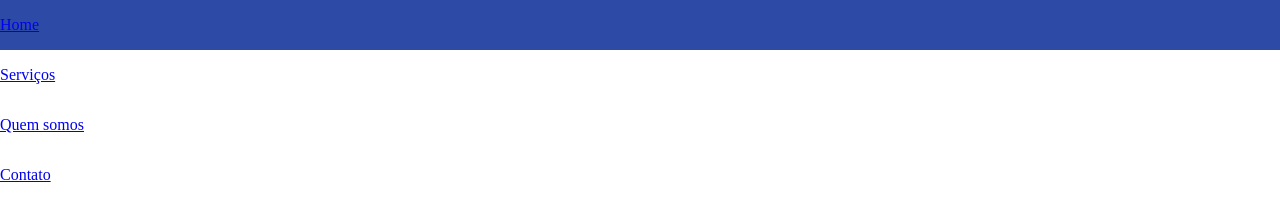
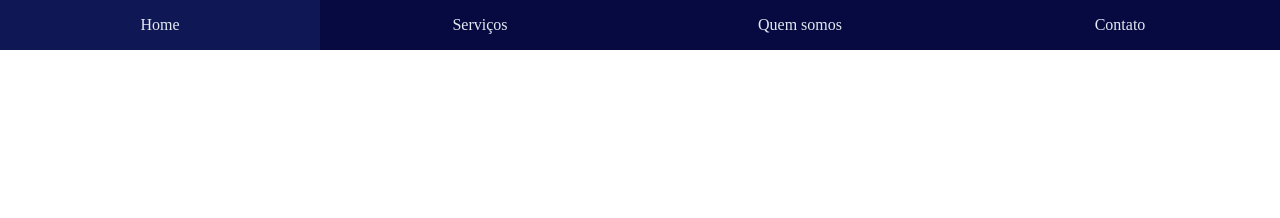
Before and after one commit to victorpitangui001/htmlCss, a plain HTML site: page menu01/index.html in a window 1280 px wide. Drawn offline with Linux system fonts and the light colour scheme.

Commit message:
adicionar configuração do menu desktop

```diff
--- a/menu01/_css/style.css
+++ b/menu01/_css/style.css
@@ -10,9 +10,31 @@ nav{
     width: 100%;
     height: 50px;
     line-height: 50px;
-    background-color: #2D4BA6;
+    background-color: #070A40;
 }
 
 label, #check, ul.menu-movel{
     display: none;
 }
+
+ul.menu-desktop{
+    list-style-type: none;
+    width: 100%;
+    display: flex;
+    justify-content: space-between;
+}
+
+ul.menu-desktop li {
+    cursor: pointer;
+    flex: 1;
+    text-align: center;
+}
+
+ul.menu-desktop li a{
+    color: #E4E9F2;
+    text-decoration: none;
+}
+
+ul.menu-desktop li:hover{
+    background-color: rgba(45, 75, 166, 0.2);
+}
```
